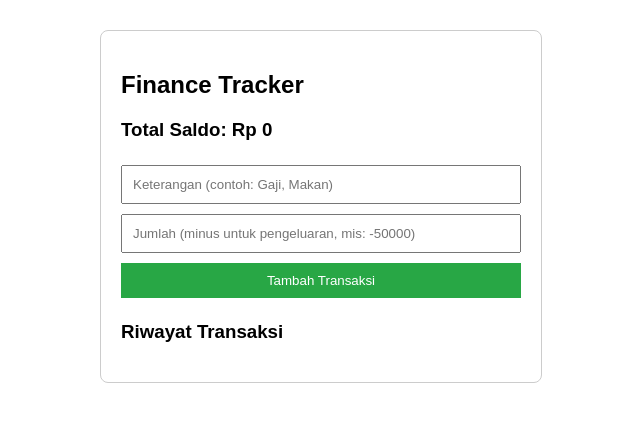
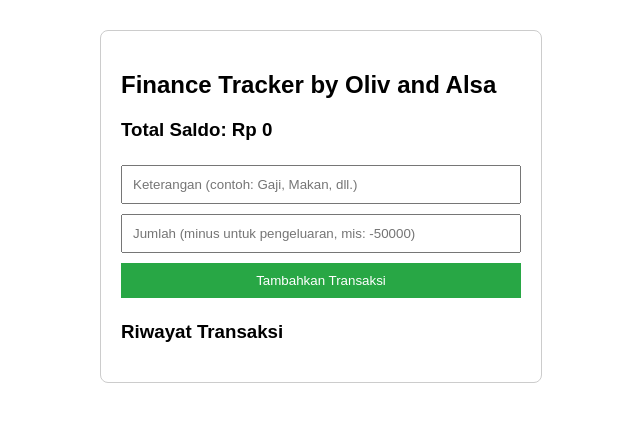
Before and after one commit to leysacown/ujicoba12, a plain HTML site: page index.html in a window 1280 px wide. Shown: the whole page, without its empty margins (319-959 px from the left). Drawn offline with Linux system fonts and the light colour scheme.

Commit message:
Update headings and button text in index.html

```diff
--- a/index.html
+++ b/index.html
@@ -8,12 +8,12 @@
 </head>
 <body>
 
-  <h2>Finance Tracker</h2>
+  <h2>Finance Tracker by Oliv and Alsa</h2>
   <h3>Total Saldo: Rp <span id="balance">0</span></h3>
 
-  <input type="text" id="desc" placeholder="Keterangan (contoh: Gaji, Makan)">
+  <input type="text" id="desc" placeholder="Keterangan (contoh: Gaji, Makan, dll.)">
   <input type="number" id="amount" placeholder="Jumlah (minus untuk pengeluaran, mis: -50000)">
-  <button onclick="addTransaction()">Tambah Transaksi</button>
+  <button onclick="addTransaction()">Tambahkan Transaksi</button>
 
   <h3>Riwayat Transaksi</h3>
   <ul id="list"></ul>
```
